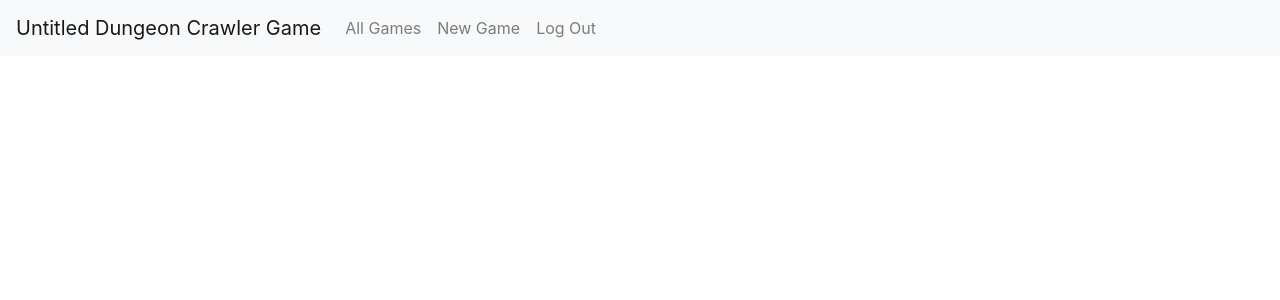
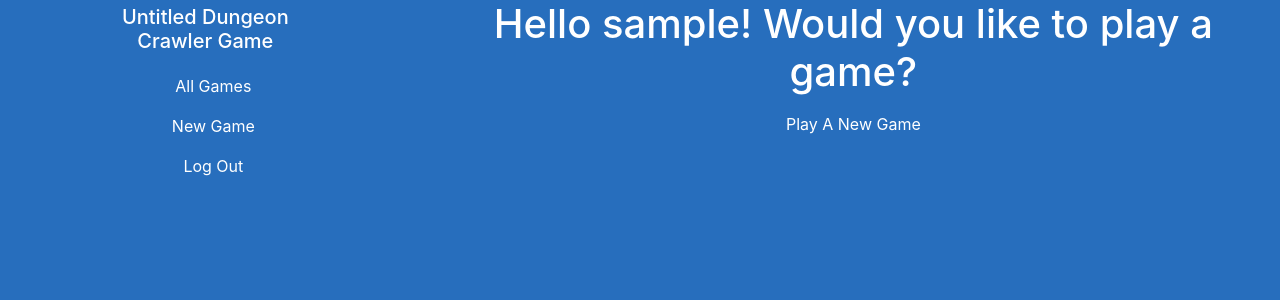
Before and after one commit to hanniben/csci-e-33a-final, a Django app: page / in a window 1280 px wide. Shown: the top 300 px of the page. Run offline with Django 3.2, Linux system fonts and the light colour scheme; the visitor is signed in with stand-in values (Sample User, id 1); data comes from the database, SQL or seed files in the repository; data that the repository does not hold is empty; some libraries are stand-ins or nearby versions.

Commit message:
commit design improvements

```diff
--- a/project5/game/models.py
+++ b/project5/game/models.py
@@ -19,7 +19,8 @@ class Square(models.Model):
 
 class Game(models.Model):
     player = models.ForeignKey(User, on_delete=models.PROTECT, related_name='games', blank=False)
-    timestamp = models.DateTimeField(blank=True, null=True)
+    timestamp_save = models.DateTimeField(auto_now_add=True)
+    timestamp_won = models.DateTimeField(blank=True, null=True)
     position = models.IntegerField(default=1, blank=False)
     squares = models.CharField(max_length=100, default='0'*100, blank=False)
     keys = models.CharField(max_length = 10, default='0'*10, blank=False)
--- a/project5/game/static/game/game.js
+++ b/project5/game/static/game/game.js
@@ -1,10 +1,13 @@
 document.addEventListener('DOMContentLoaded', function() {
 
-    token = document.querySelector('input[name="csrfmiddlewaretoken"]').value;
+    if (document.querySelector('#game-view')) {
+        token = document.querySelector('input[name="csrfmiddlewaretoken"]').value;
+    }
 
    // Show game view
     document.querySelector('#game-view').style.display = 'block';
-    const gridId = document.querySelector('.grid-container').dataset.gameId
+    const gridId = document.querySelector('.grid-game').dataset.gameId
+    let gameWon = document.querySelector('#game-view').dataset.won
 
 
     document.querySelectorAll('.grid-item button').forEach(button => {
@@ -30,23 +33,46 @@ document.addEventListener('DOMContentLoaded', function() {
                 right = position + 1
             }
 
-            if([above, below, left, right].includes(parseInt(this.parentNode.dataset.square))) {
+            if([above, below, left, right].includes(parseInt(this.parentNode.dataset.square)) && (gameWon == 'None')) {
+                const moveType = parseInt(this.parentNode.classList[1].charAt(6))
                 fetch(`/move/${gridId}`, {
                     method:'PUT',
                     headers:{"X-CSRFToken":token},
                     body: JSON.stringify({
                         squareId: parseInt(this.parentNode.dataset.square),
-                        type: parseInt(this.parentNode.classList[1].charAt(6))
+                        type: moveType
                     })
                 })
                 .then(response => response.json())
                 .then(data => {
-                    document.querySelector('[data-square="' + position + '"] button').innerHTML = ''
-                    document.querySelector('[data-square="' + data.position + '"] button').innerHTML = '<img id="player-icon">'
+                    if ([1, 4].includes(moveType)) {
+                        alert('There is a hole in the floor! You fell through and have to start from the beginning.')
+                    }
+                    if (moveType == 2) {
+                        alert('You found a key!')
+                        document.querySelectorAll('.grid-keys div.grid-item').forEach(key => {
+                            if (data.keys.charAt(key.dataset.key-1) == 1) {
+                                document.querySelector('[data-key="' + key.dataset.key + '"] svg').style.fill = 'red'
+                            }
+                        })
+                    }
 
-                    // update position
+                    if (data.won != null) {
+                        alert('You won the game!')
+                        gameWon = data.won
+                        console.log(gameWon)
+                    }
+
+                    // Remove player icon from previous position
+                    document.querySelector('[data-square="' + position + '"] button').removeAttribute('id')
+                    // Add player icon to new position
+                    document.querySelector('[data-square="' + data.position + '"] button').setAttribute('id', 'player-icon')
+
+                    // Update position in HTML
                     document.querySelector('#game-view').dataset.position = data.position
+                    // Remove square class
                     this.parentNode.classList.remove(this.parentNode.classList[1])
+                    // Update square class
                     this.parentNode.classList.add('square' + data.type)
                 });
             }
--- a/project5/game/static/game/styles.css
+++ b/project5/game/static/game/styles.css
@@ -1,38 +1,72 @@
-.grid-container {
+.row {
+  margin: 0px;
+}
+
+@media (min-width: 600px) {
+  .row {
+    display: flex;
+  }
+}
+
+@media (max-width: 599px) {
+  .row {
+      display: grid;
+  }
+}
+
+body, head, a {
+  background-color: #276ebd;
+  color: white;
+  text-align: center;
+}
+
+text {
+  font: helvetica, sans-serif;
+}
+
+a:hover {
+  text-decoration: none;
+  color: yellow;
+}
+
+.grid-game, .grid-keys {
     display: grid;
     grid-template-columns: auto auto auto auto auto auto auto auto auto auto;
-    background-color: #2196F3;
-    margin: 0 5vw;
-    width: 90vw;
-    height: 90vw;
   }
 
 .grid-item {
   display: grid;
-  background-color: rgba(255, 255, 255, 0.8);
   border: 1px solid rgba(0, 0, 0, 0.8);
-  width: 9vw;
-  height: 9vw;
+  position: relative;
+  padding-bottom: 100%;
 }
 
-.grid-item button, img{
-  width: 9vw;
-  height: 9vw;
+.grid-item button, .grid-item svg {
+  width: 100%;
+  height: 100%;
   border: none;
   background: none;
-  padding: 0px;
+  position: absolute;
 }
 
 .square0, .square1, .square2 {
   background-color: green;
 }
 
-.square3, .square4, .square5 {
+.square3 {
   background-color: brown;
+}
+
+.square4 {
+  background-color: black;
 }
 
 #game-list {
   display: block;
+  border: 2px solid white;
+  margin: 5px auto;
+  padding: 0 5px;
+  width: max-content;
 }
 
 #game-list > div {
@@ -41,5 +75,5 @@
 
 #player-icon {
   background-image: url("https://pbs.twimg.com/profile_images/1183790642838855687/s-gWXpQG_400x400.jpg");
-  background-size: 9vw;
+  background-size: cover;
 }
--- a/project5/game/templates/game/index.html
+++ b/project5/game/templates/game/index.html
@@ -1,12 +1,35 @@
 {% extends "game/layout.html" %}
+{% load static %}
+
+{% block sidebar %}
+
+    {% if won %}
+    <strong>Announcements:</strong>
+
+    {% for game in won %}
+
+    <div>{{ game.player }} won a game at {{ game.timestamp_won }}</div>
+
+    {% endfor %}
+
+    {% endif %}
+
+{% endblock %}
 
 {% block body %}
+
+    <h1>Hello {{ request.user }}! Would you like to play a game?</h1>
+
+    {% if user.is_authenticated %}
+        <a class="nav-link" href="{% url 'new' %}">Play A New Game</a>
+    {% endif %}
+
     {% for game in games %}
 
-        {# Display game number #}
         <a id="game-list" href="{% url 'game_view' game.id %}">
 
-            <div>{{ game.id }}</div>
+            <div>Last Saved: </div>
+            <div>{{ game.timestamp_save }}</div>
             <div>Keys found: </div>
 
             {% for key in game.keys %}
@@ -18,4 +41,7 @@
         </a>
 
     {% endfor %}
+
+
+
 {% endblock %}
--- a/project5/game/templates/game/layout.html
+++ b/project5/game/templates/game/layout.html
@@ -6,40 +6,48 @@
         <title>{% block title %}Untitled Dungeon Crawler Game{% endblock %}</title>
         <link rel="stylesheet" href="https://stackpath.bootstrapcdn.com/bootstrap/4.4.1/css/bootstrap.min.css" integrity="sha384-Vkoo8x4CGsO3+Hhxv8T/Q5PaXtkKtu6ug5TOeNV6gBiFeWPGFN9MuhOf23Q9Ifjh" crossorigin="anonymous">
         <link href="{% static 'game/styles.css' %}" rel="stylesheet">
-        <script src="{% static 'game/game.js' %}"></script>
+        {% block script %}
+        {% endblock %}
     </head>
     <body>
 
-        <nav class="navbar navbar-expand-lg navbar-light bg-light">
-            <a class="navbar-brand" href="{% url 'index' %}">Untitled Dungeon Crawler Game</a>
+        <div class="row">
+            <div class="sidebar col-lg-4 col-md-3">
+
+                <h2><a class="navbar-brand" href="{% url 'index' %}">Untitled Dungeon<br>Crawler Game</a></h2>
 
                 <div>
-              <ul class="navbar-nav mr-auto">
-                <li class="nav-item">
                     <a class="nav-link" href="{% url 'index' %}">All Games</a>
-                </li>
+                </div>
+
                 {% if user.is_authenticated %}
-                    <li class="nav-item">
+                        <div class="nav-item">
                             <a class="nav-link" href="{% url 'new' %}">New Game</a>
-                    </li>
-                    <li class="nav-item">
+                        </div>
+                        <div class="nav-item">
                             <a class="nav-link" href="{% url 'logout' %}">Log Out</a>
-                    </li>
+                        </div>
                 {% else %}
-                    <li class="nav-item">
+                        <div class="nav-item">
                             <a class="nav-link" href="{% url 'login' %}">Log In</a>
-                    </li>
-                    <li class="nav-item">
+                        </div>
+                        <div class="nav-item">
                             <a class="nav-link" href="{% url 'register' %}">Register</a>
-                    </li>
+                        </div>
                 {% endif %}
-              </ul>
+
+                {% block sidebar %}
+                {% endblock %}
+
             </div>
-          </nav>
 
-        <div class="body">
+            <div class="main col-lg-8 col-md-9">
+
                 {% block body %}
+
                 {% endblock %}
+
+            </div>
         </div>
     </body>
 </html>
--- a/project5/game/views.py
+++ b/project5/game/views.py
@@ -1,28 +1,40 @@
 import json
+import random
 
 from django.contrib.auth import authenticate, login, logout
 from django.db import IntegrityError
 from django.http import HttpResponse, HttpResponseRedirect, JsonResponse
 from django.shortcuts import render
 from django.urls import reverse
-
-import random
+from django.utils import timezone
 
 from .models import User, Game, Square, Row
 
 
 def index(request):
-    # Filter by game player
-    games = Game.objects.filter(player__username=request.user)
+    # Filter unfinished games by player
+    games = Game.objects.filter(player__username=request.user).filter(timestamp_won__isnull=True)
+
+    if games != '':
+        games = games.order_by("-timestamp_save").all()
+
+    won_games = Game.objects.filter(timestamp_won__isnull=False)
+    if won_games != '':
+        won_games = won_games.order_by("-timestamp_save").all()
+
 
     return render(request, "game/index.html", {
-        "games":games
+        "games":games,
+        "won":won_games
     })
 
 
 def new_game(request):
     if request.user.is_authenticated:
+        # Set grid_type as empty list
         grid_type=[]
+
+        # Loop for 10 rows
         for x in range(10):
 
             # Create array of 10 for each grid row
@@ -38,11 +50,19 @@ def new_game(request):
 
             # Add key squares as type 2
             while True:
-                y = random.randint(0,9)
+                # If last row, random key placement between 0 and 8 to make sure key is not in last square
+                if x == 9:
+                    y = random.randint(0,8)
+                # Else random key placement between 0 and 9
+                else:
+                    y = random.randint(0,9)
+
+                # Add key if square is empty
                 if row_type[y] == 0:
                     row_type[y] = 2
                     break
 
+            # Append all row types
             grid_type.extend(row_type)
 
         new_game = Game(
@@ -93,11 +113,15 @@ def move(request, id):
                 key_list[key] = 1
                 game.keys = "".join(list(map(str,key_list)))
 
+        if index == 100 and game.keys == "1111111111":
+            game.timestamp_won = timezone.now()
+
         game.squares = "".join(list(map(str,type_list)))
+        game.timestamp_save = timezone.now()
         game.save()
 
     # Return new post text
-    return JsonResponse({"position": game.position, "type":game.squares[index-1]}, safe=False)
+    return JsonResponse({"position": game.position, "type":game.squares[index-1], "keys":game.keys, "won":game.timestamp_won}, safe=False)
 
 
 
```
Also changed, not shown: project5/game/templates/game/game.html (+12 -3 lines), project5/game/migrations/0001_initial.py, project5/game/migrations/0002_auto_20210422_1835.py (deleted), project5/game/migrations/0003_auto_20210422_1856.py (deleted), project5/game/migrations/0004_remove_row_visit.py (deleted), project5/game/migrations/0005_game_position.py (deleted), project5/game/migrations/0006_alter_row_type.py (deleted), project5/game/migrations/0007_game_squares.py (deleted), project5/game/migrations/0008_alter_game_position.py (deleted), project5/game/migrations/0009_game_keys.py (deleted). Lines whose indentation alone changed are shown as unchanged.
